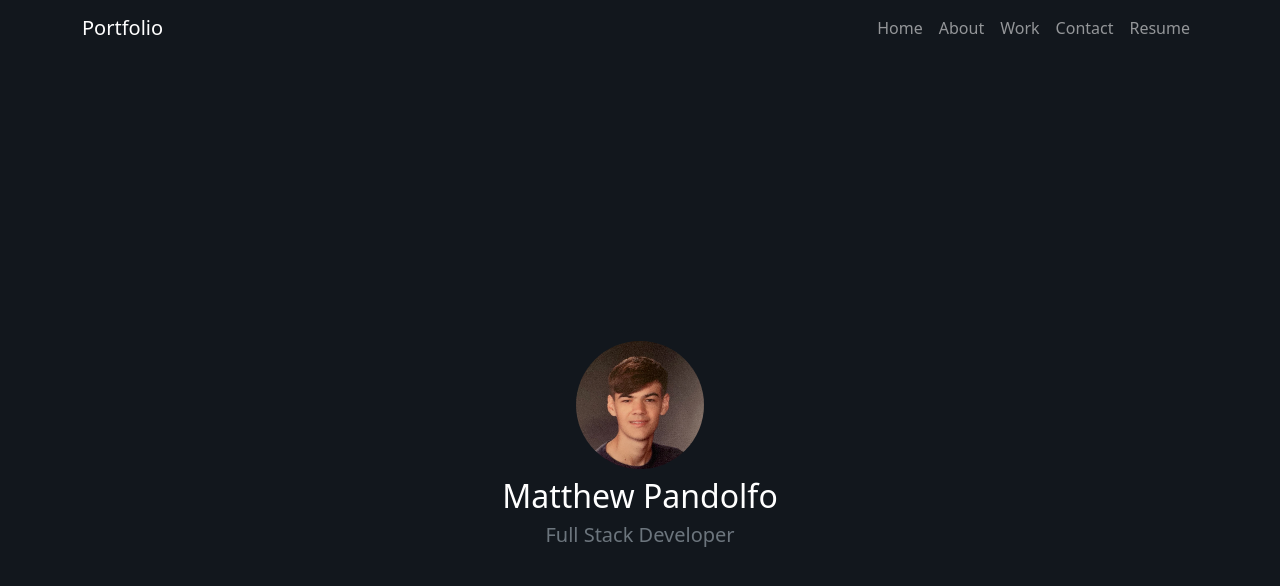
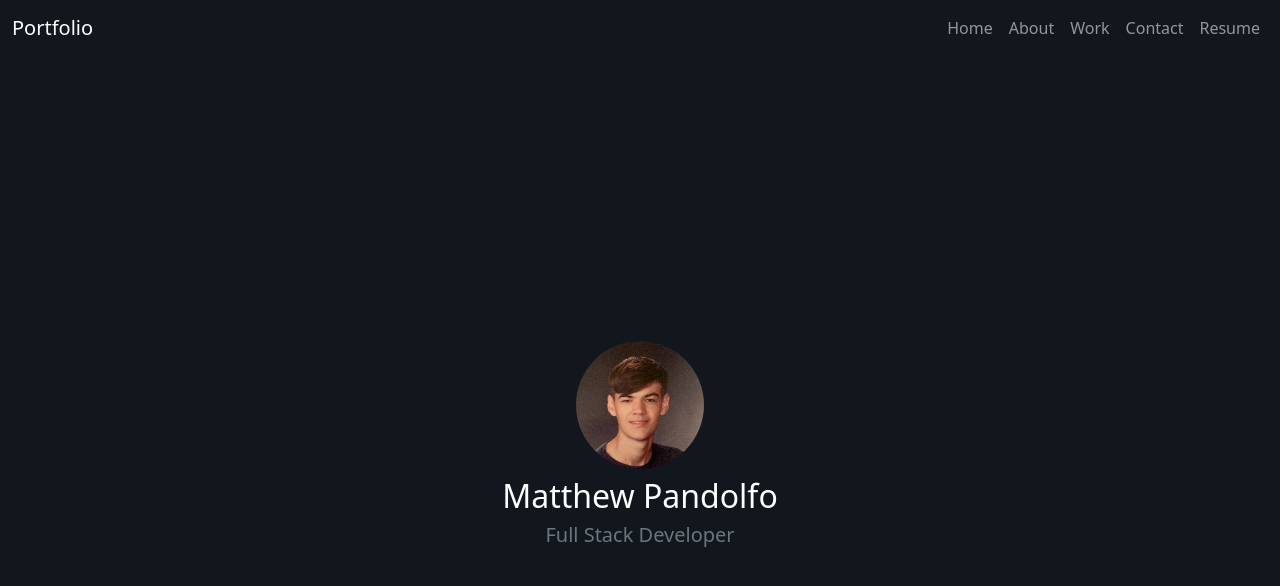
Before and after one commit to PandolfoM/pandolfom, a React (Create React App) app: page / in a window 1280 px wide. Shown: the top 586 px of the page. Built offline with nearby package versions, Linux system fonts and the light colour scheme.

Commit message:
fluid container for Navbar

```diff
--- a/src/components/Nav/index.js
+++ b/src/components/Nav/index.js
@@ -4,7 +4,7 @@ import { Navbar, Container, Nav } from "react-bootstrap";
 function Navigation() {
   return (
     <Navbar variant="dark">
-      <Container>
+      <Container fluid>
         <Navbar.Brand>Portfolio</Navbar.Brand>
         <Nav className="justify-content-end">
           <Nav.Link>Home</Nav.Link>
```
